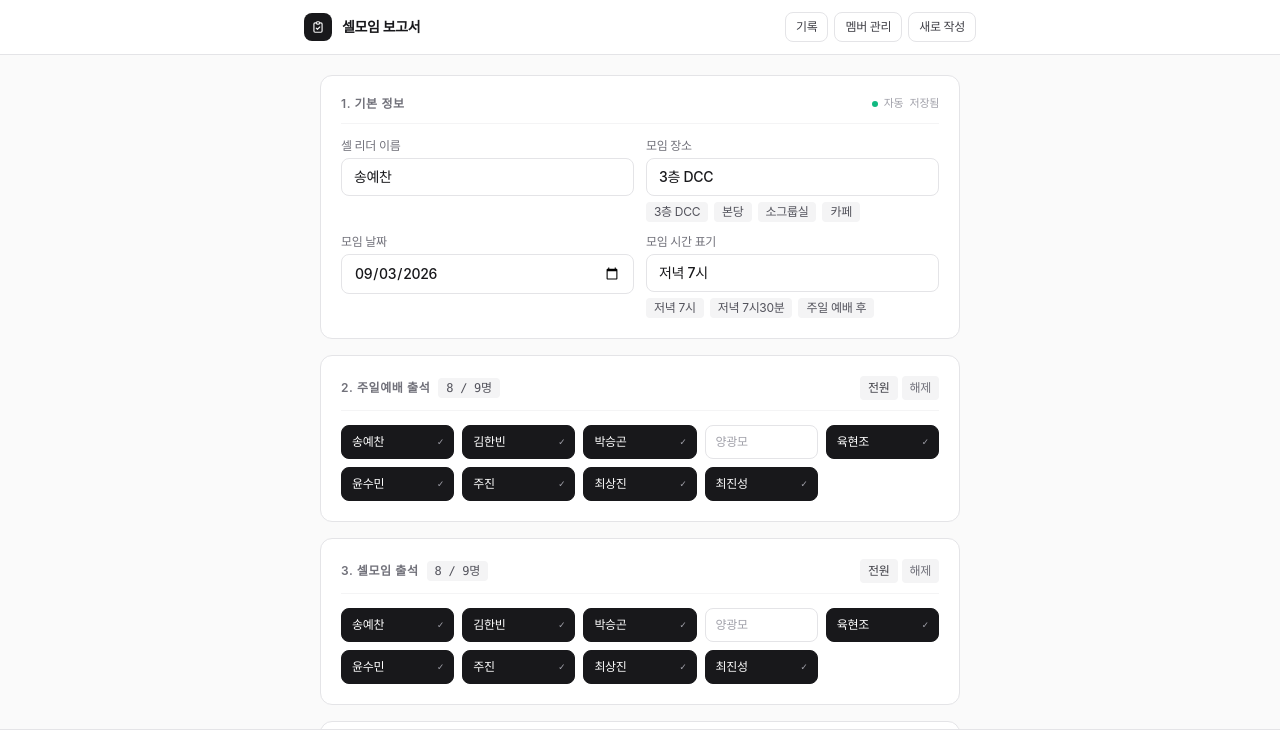
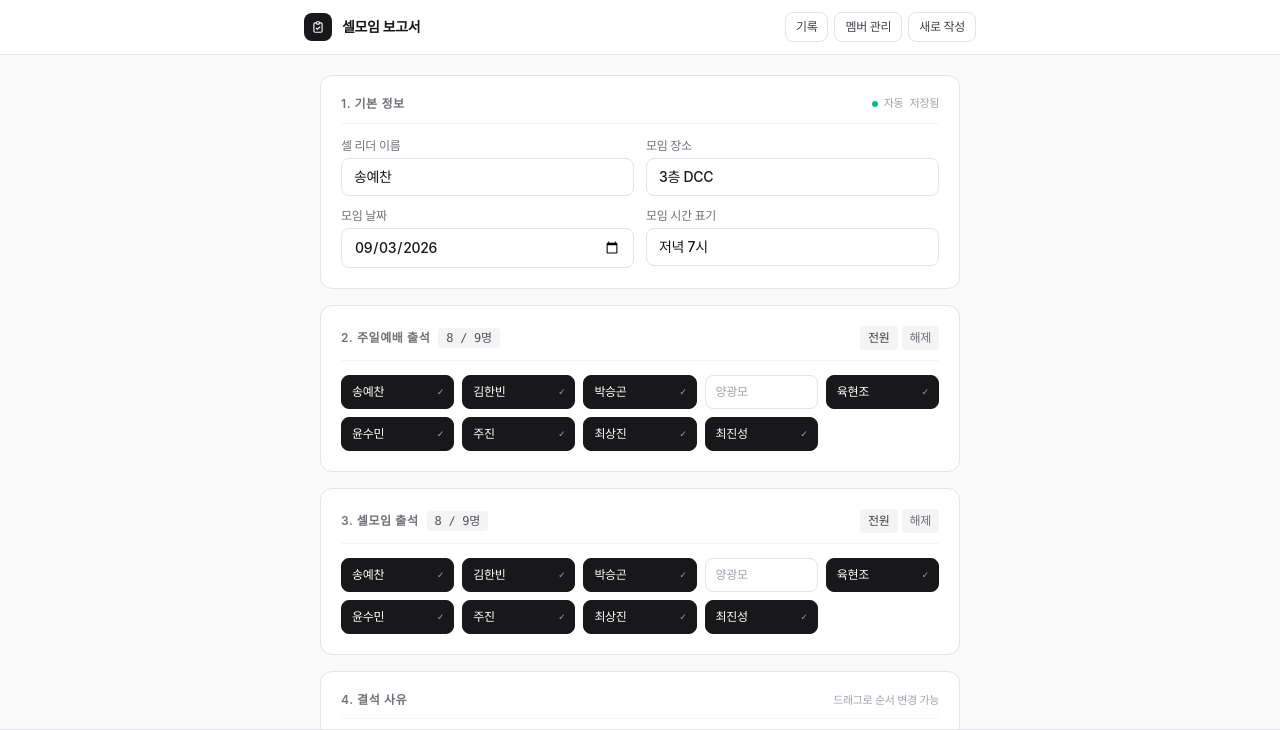
Before and after one commit to syc5032-code/cell-meeting-report, a website: page index.html in a window 1280 px wide. Shown: the top 730 px of the page. Drawn offline with nearby package versions, Linux system fonts and the light colour scheme; a web font is replaced by a local one.

Commit message:
style: 기본 정보의 모임 장소 및 시간 예시 버튼 제거

```diff
--- a/index.html
+++ b/index.html
@@ -123,12 +123,6 @@
           <label class="block text-xs font-medium text-zinc-500 mb-1">모임 장소</label>
           <input type="text" id="meetingLocationInput" value="3층 DCC" oninput="saveLocation(); updateOutput();"
             class="w-full px-3 py-2 text-sm bg-white border border-zinc-200 rounded-lg focus:outline-none focus:border-zinc-900 font-medium transition-colors" placeholder="예: 3층 DCC">
-          <div class="flex flex-wrap gap-1.5 mt-1.5">
-            <button onclick="setLocation('3층 DCC')" class="text-xs px-2 py-0.5 bg-zinc-100 text-zinc-600 rounded hover:bg-zinc-200 transition">3층 DCC</button>
-            <button onclick="setLocation('본당')" class="text-xs px-2 py-0.5 bg-zinc-100 text-zinc-600 rounded hover:bg-zinc-200 transition">본당</button>
-            <button onclick="setLocation('소그룹실')" class="text-xs px-2 py-0.5 bg-zinc-100 text-zinc-600 rounded hover:bg-zinc-200 transition">소그룹실</button>
-            <button onclick="setLocation('카페')" class="text-xs px-2 py-0.5 bg-zinc-100 text-zinc-600 rounded hover:bg-zinc-200 transition">카페</button>
-          </div>
         </div>
 
         <!-- 모임 날짜 -->
@@ -143,11 +137,6 @@
           <label class="block text-xs font-medium text-zinc-500 mb-1">모임 시간 표기</label>
           <input type="text" id="meetingTimeInput" value="저녁 7시" oninput="setTime(this.value);"
             class="w-full px-3 py-2 text-sm bg-white border border-zinc-200 rounded-lg focus:outline-none focus:border-zinc-900 font-medium transition-colors" placeholder="예: 저녁 7시">
-          <div class="flex flex-wrap gap-1.5 mt-1.5">
-            <button onclick="setTime('저녁 7시')" class="text-xs px-2 py-0.5 bg-zinc-100 text-zinc-600 rounded hover:bg-zinc-200 transition">저녁 7시</button>
-            <button onclick="setTime('저녁 7시30분')" class="text-xs px-2 py-0.5 bg-zinc-100 text-zinc-600 rounded hover:bg-zinc-200 transition">저녁 7시30분</button>
-            <button onclick="setTime('주일 예배 후')" class="text-xs px-2 py-0.5 bg-zinc-100 text-zinc-600 rounded hover:bg-zinc-200 transition">주일 예배 후</button>
-          </div>
         </div>
       </div>
     </section>
```
